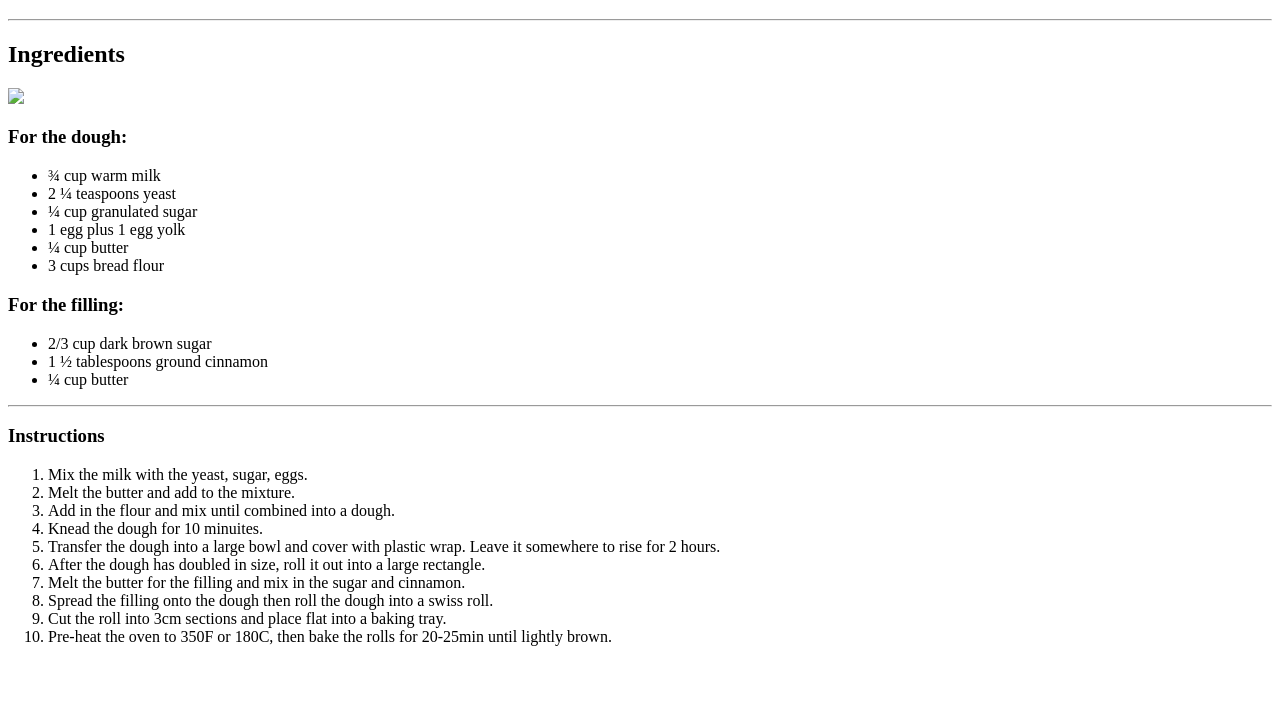
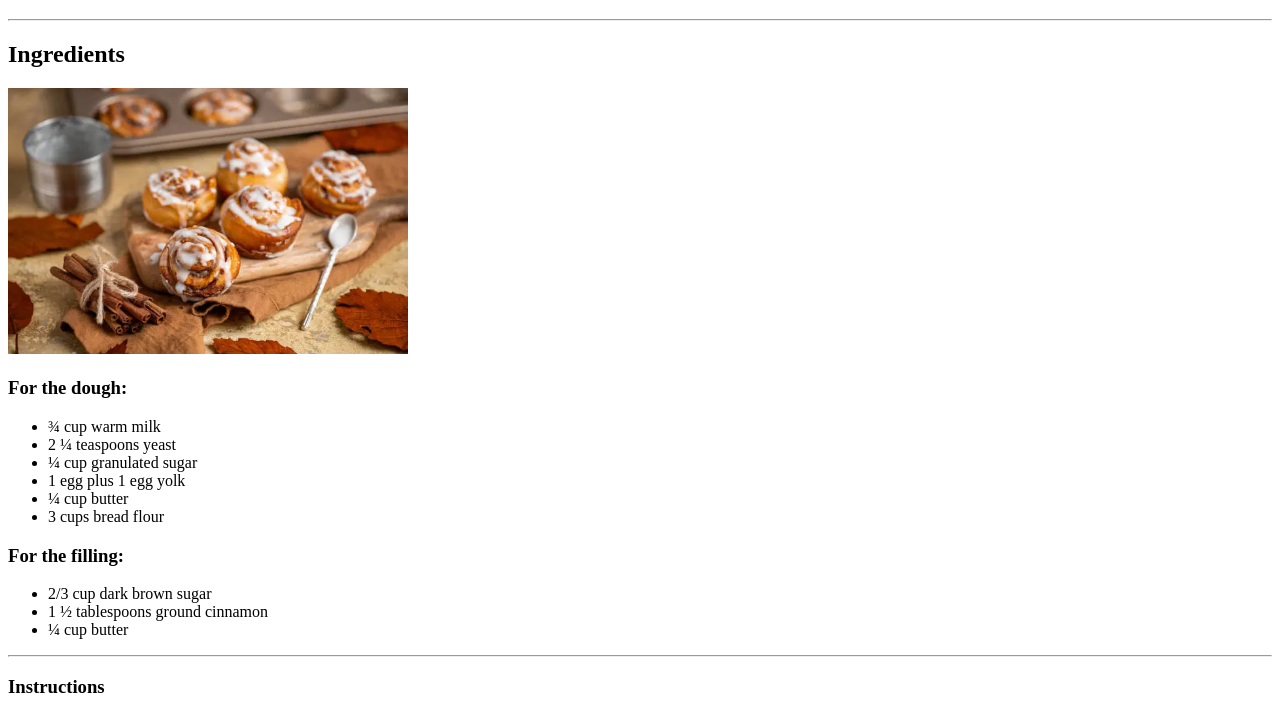
Before and after one commit to Novainyourattic/celestes-portfolio, a plain HTML site: page public/Mango's Cinnamon Roll.html in a window 1280 px wide. Shown: the part 61-775 px from the top of the page. Drawn offline with Linux system fonts and the light colour scheme.

Commit message:
Mango's Cinnamon Roll.html

```diff
--- a/public/Mango's Cinnamon Roll.html
+++ b/public/Mango's Cinnamon Roll.html
@@ -10,7 +10,7 @@
     <hr />
 <h2>Ingredients</h2>
 
-<img src="./assets/istockphoto-1429597665-612x612.webp" width="400"/>
+<img src="../assets/istockphoto-1429597665-612x612.webp" width="400"/>
 <h3>For the dough:</h3>
 <ul>
 <li>¾ cup warm milk</li>
```
